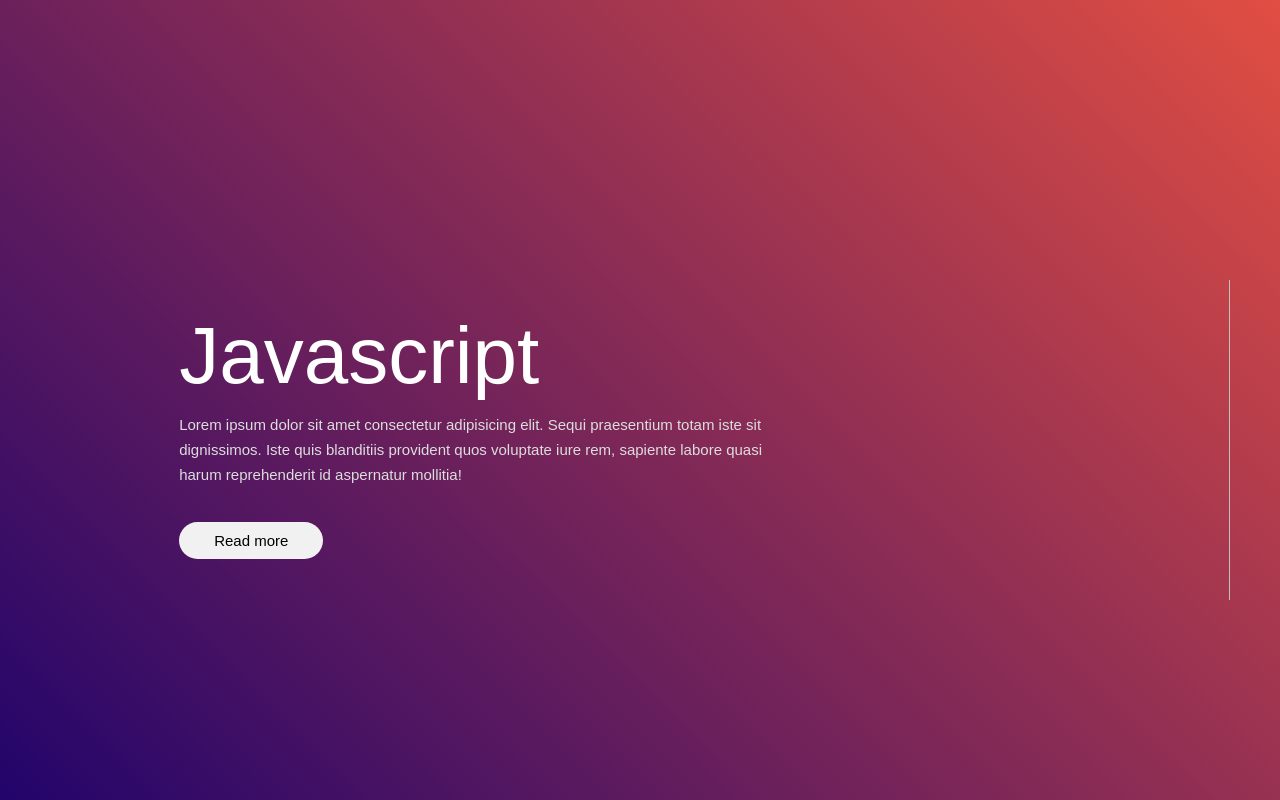
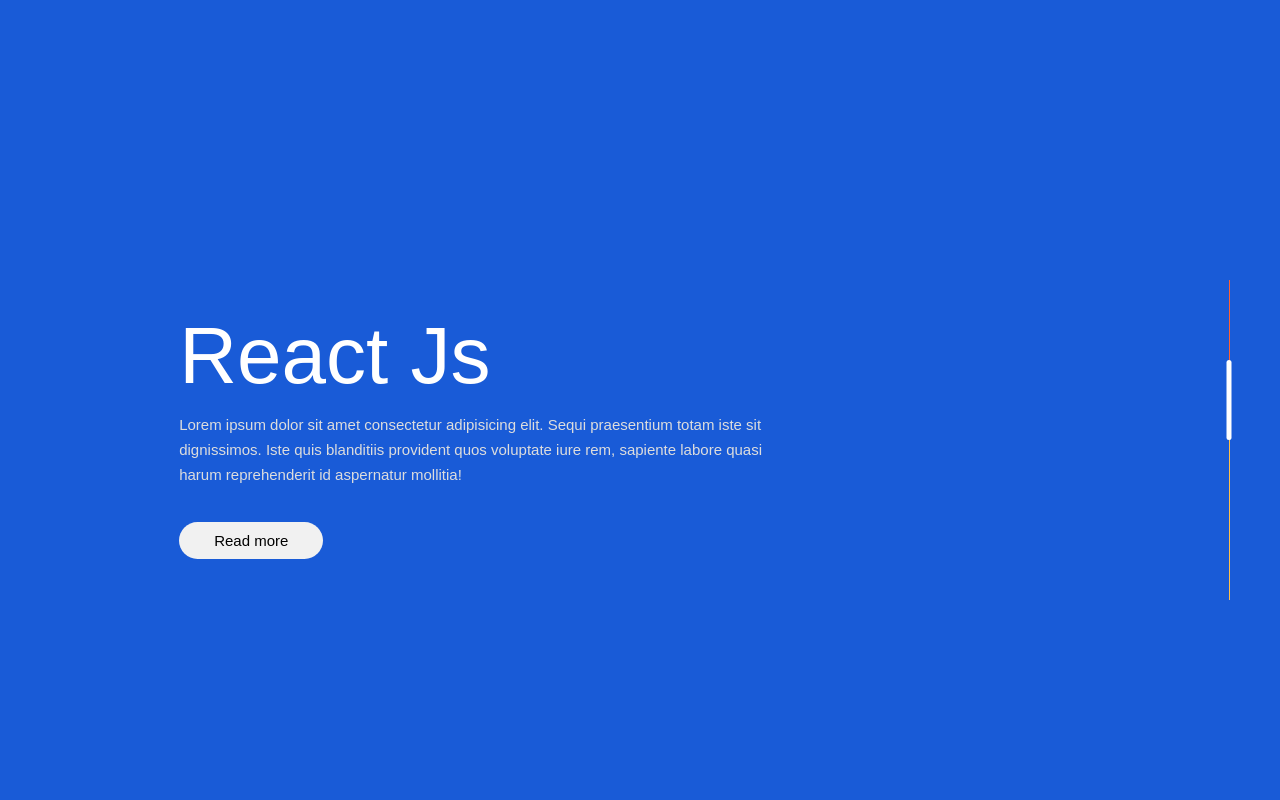
Before and after one commit to NurshodMirsaidov/js_react_vue_angular_Slider, a plain HTML site: page index.html in a window 1280 px wide. Both pictures are taken after a click on the element 1229 px from the left and 400 px from the top of the page. Drawn offline with Linux system fonts and the light colour scheme.

Commit message:
Finished

```diff
--- a/app.js
+++ b/app.js
@@ -0,0 +1,32 @@
+const slider = document.querySelector(".slider"),
+      active = document.querySelector(".active"),
+      line1 = document.querySelector("#line1"),
+      line2 = document.querySelector("#line2"),
+      line3 = document.querySelector("#line3"),
+      line4 = document.querySelector("#line4"),
+      container = document.querySelector(".container");
+
+
+line1.addEventListener("click", function(){
+    slider.style.transform = 'translateX(0)';
+    active.style.top = 0;
+    container.style = "background-image: url(./thumb.png);"
+})
+line2.addEventListener("click", function(){
+    slider.style.transform = 'translateX(-25%)';
+    active.style.top = "80px";
+    container.style.background = "#195bd7"
+
+})
+line3.addEventListener("click", function(){
+    slider.style.transform = 'translateX(-50%)';
+    active.style.top = "160px";
+    container.style.background = "#19d762"
+
+})
+line4.addEventListener("click", function(){
+    slider.style.transform = 'translateX(-75%)';
+    active.style.top = "240px";
+    container.style.background = "#d71919"
+
+})
--- a/index.html
+++ b/index.html
@@ -17,17 +17,17 @@
                     <a href="#">Read more</a>
                 </div>
                 <div class="slider-col">
-                    <h1>Javascript</h1>
+                    <h1>React Js</h1>
                     <p>Lorem ipsum dolor sit amet consectetur adipisicing elit. Sequi praesentium totam iste sit dignissimos. Iste quis blanditiis provident quos voluptate iure rem, sapiente labore quasi harum reprehenderit id aspernatur mollitia!</p>
                     <a href="#">Read more</a>
                 </div>
                 <div class="slider-col">
-                    <h1>Javascript</h1>
+                    <h1>Vue Js</h1>
                     <p>Lorem ipsum dolor sit amet consectetur adipisicing elit. Sequi praesentium totam iste sit dignissimos. Iste quis blanditiis provident quos voluptate iure rem, sapiente labore quasi harum reprehenderit id aspernatur mollitia!</p>
                     <a href="#">Read more</a>
                 </div>
                 <div class="slider-col">
-                    <h1>Javascript</h1>
+                    <h1>Angular Js</h1>
                     <p>Lorem ipsum dolor sit amet consectetur adipisicing elit. Sequi praesentium totam iste sit dignissimos. Iste quis blanditiis provident quos voluptate iure rem, sapiente labore quasi harum reprehenderit id aspernatur mollitia!</p>
                     <a href="#">Read more</a>
                 </div>
--- a/style.css
+++ b/style.css
@@ -10,6 +10,7 @@
     height: 100vh;
     background: linear-gradient(45deg, #22046b, #e14e42);
     position: relative;
+    transition: all .5s linear;
 }
 .container-fluid{
     width: 600px;
@@ -64,6 +65,7 @@
     top: 55%;
     right: 50px;
     transform: translateY(-50%);
+    background: url(./thumb.png);
 }
 
 #line1,
@@ -76,7 +78,7 @@
     transform: translateX(-50%);
 }
 
-#active {
+.active {
     width: 5px;
     height: 80px;
     border-radius: 10px;
```
Also changed, not shown: ijs.jpg (added), images (1).jpg (added), images.jpg (added), thumb.png (added), Без названия.jpg (added).
